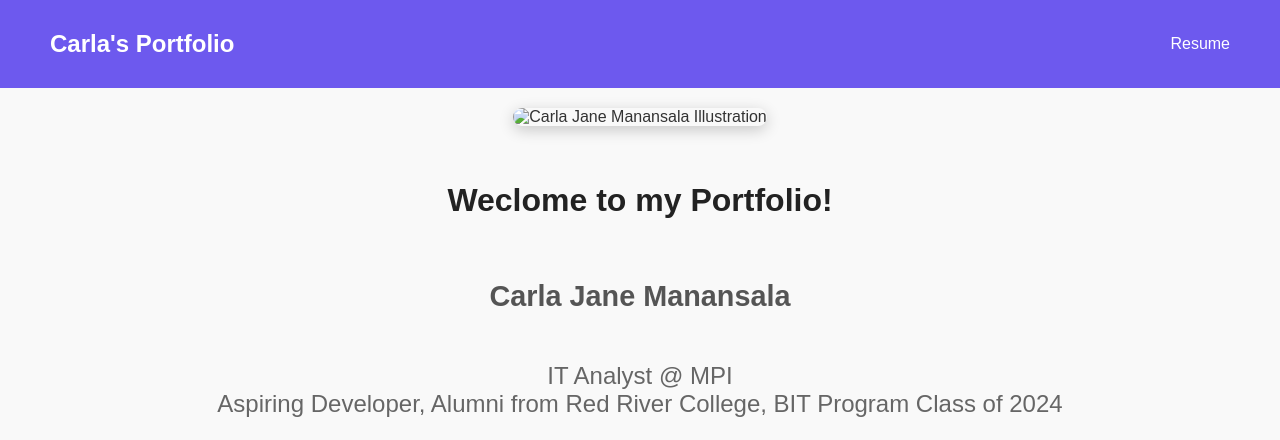
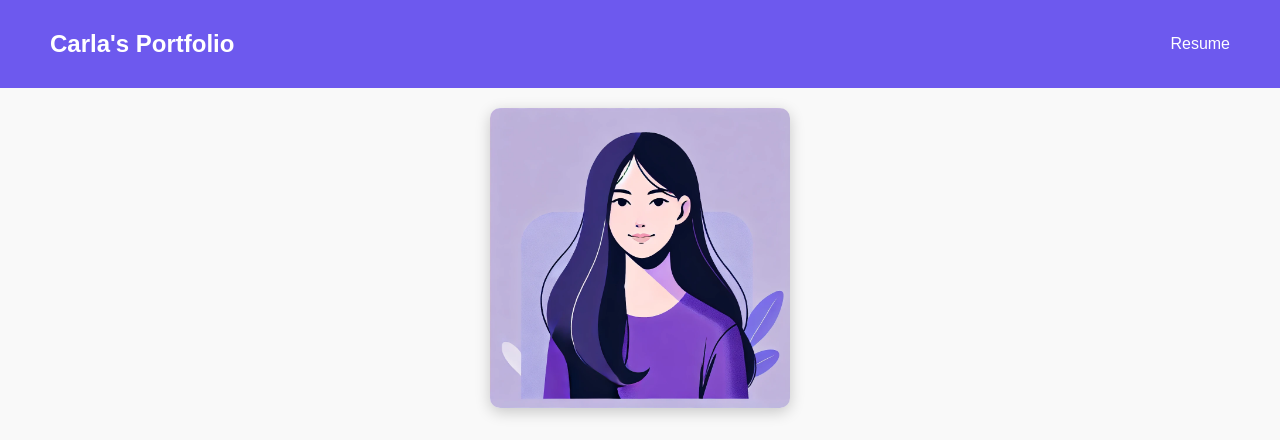
Before and after one commit to cjmpena/porfoliowebsite, a plain HTML site: page index.html in a window 1280 px wide. Shown: the top 440 px of the page. Drawn offline with Linux system fonts and the light colour scheme; the site is published under a folder, as on GitHub Pages, so addresses that start at the root find nothing.

Commit message:
changed paths

```diff
--- a/index.html
+++ b/index.html
@@ -26,7 +26,7 @@
         </header>
         <div class="info-container">
             <div class="illustration">
-                <img src="/files/me.png" alt="Carla Jane Manansala Illustration">
+                <img src="images/me.png" alt="Carla Jane Manansala Illustration">
             </div>
             <h1>Weclome to my Portfolio!</h1>
             <h2>Carla Jane Manansala</h2>
```
Also changed, not shown: images/me.png (renamed from files/me.png).
